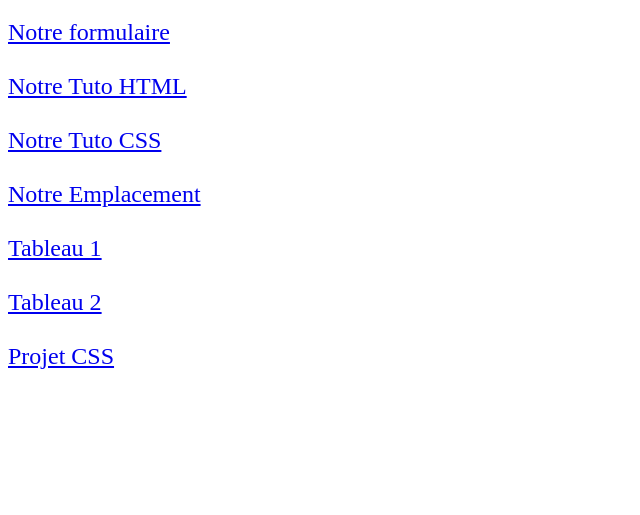
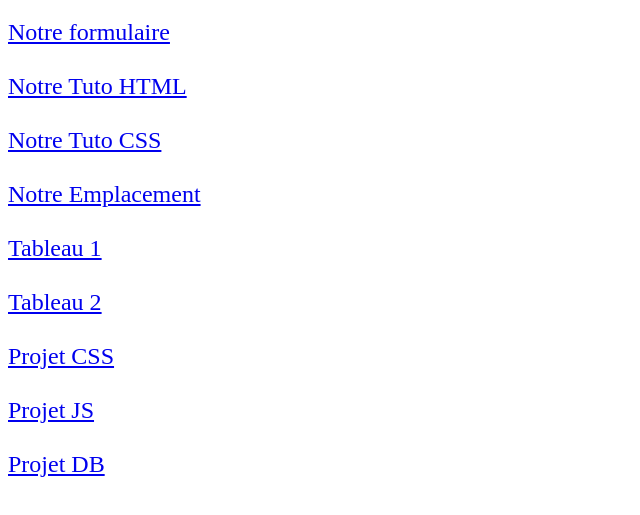
Before and after one commit to lenny974/portfolio2023, a plain HTML site: page sommaire.html in a window 1280 px wide. Shown: the part 79-594 px from the top of the page, without its empty margins (0-640 px from the left). Drawn offline with Linux system fonts and the light colour scheme.

Commit message:
Add files via upload

```diff
--- a/sommaire.html
+++ b/sommaire.html
@@ -17,6 +17,8 @@
 	<a href="tableau1.html" target="f2"> Tableau 1 </a><br><br>
 	<a href="tableau2.html" target="f2"> Tableau 2 </a><br><br>
 	<a href="Projectcss.html" target="f2"> Projet CSS </a><br><br>
+	<a href="Projetjs.html" target="f2">Projet JS</a><br><br>
+	<a href="projetdb/projetdb.html" target="f2">Projet DB</a>
 
 </font>
 
```
